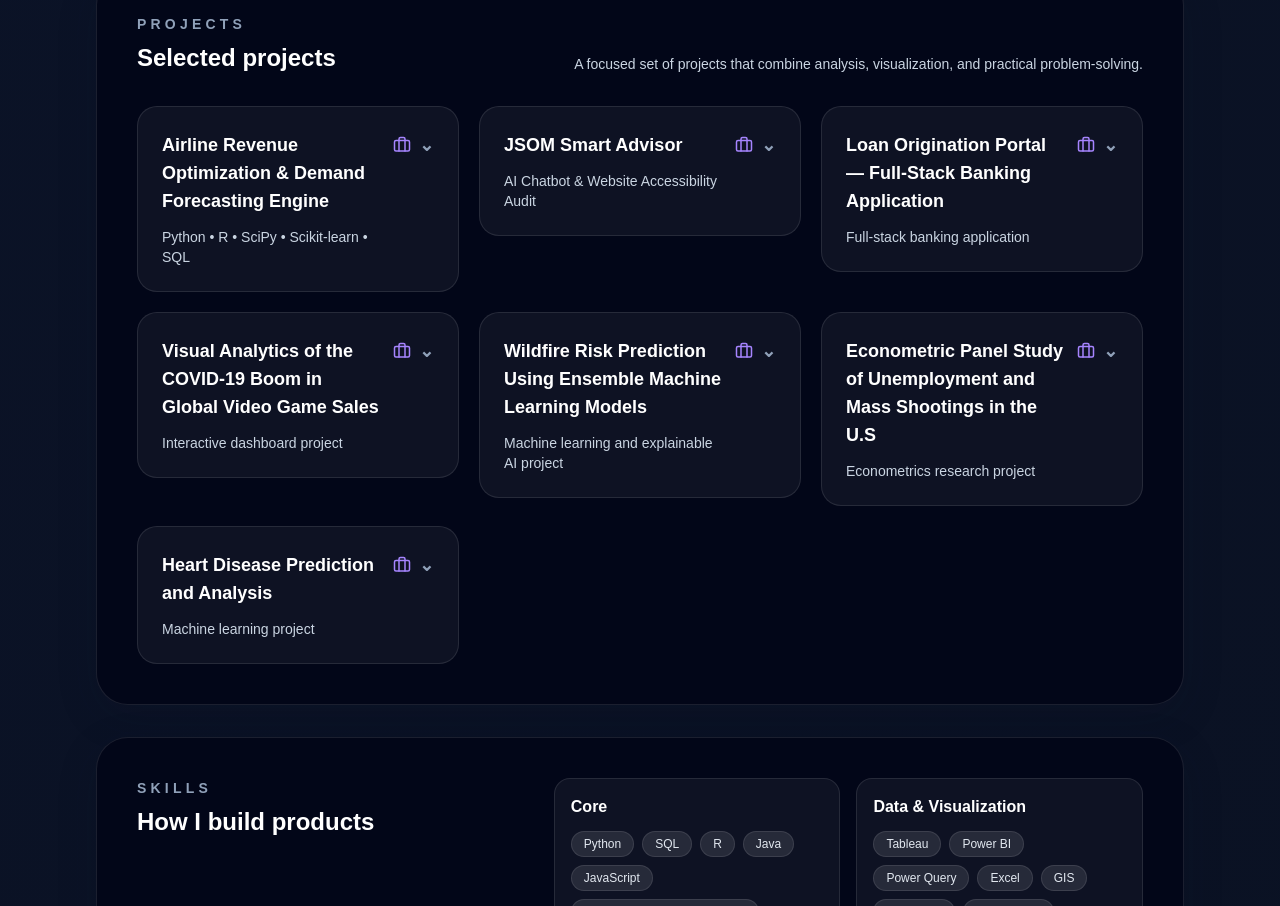
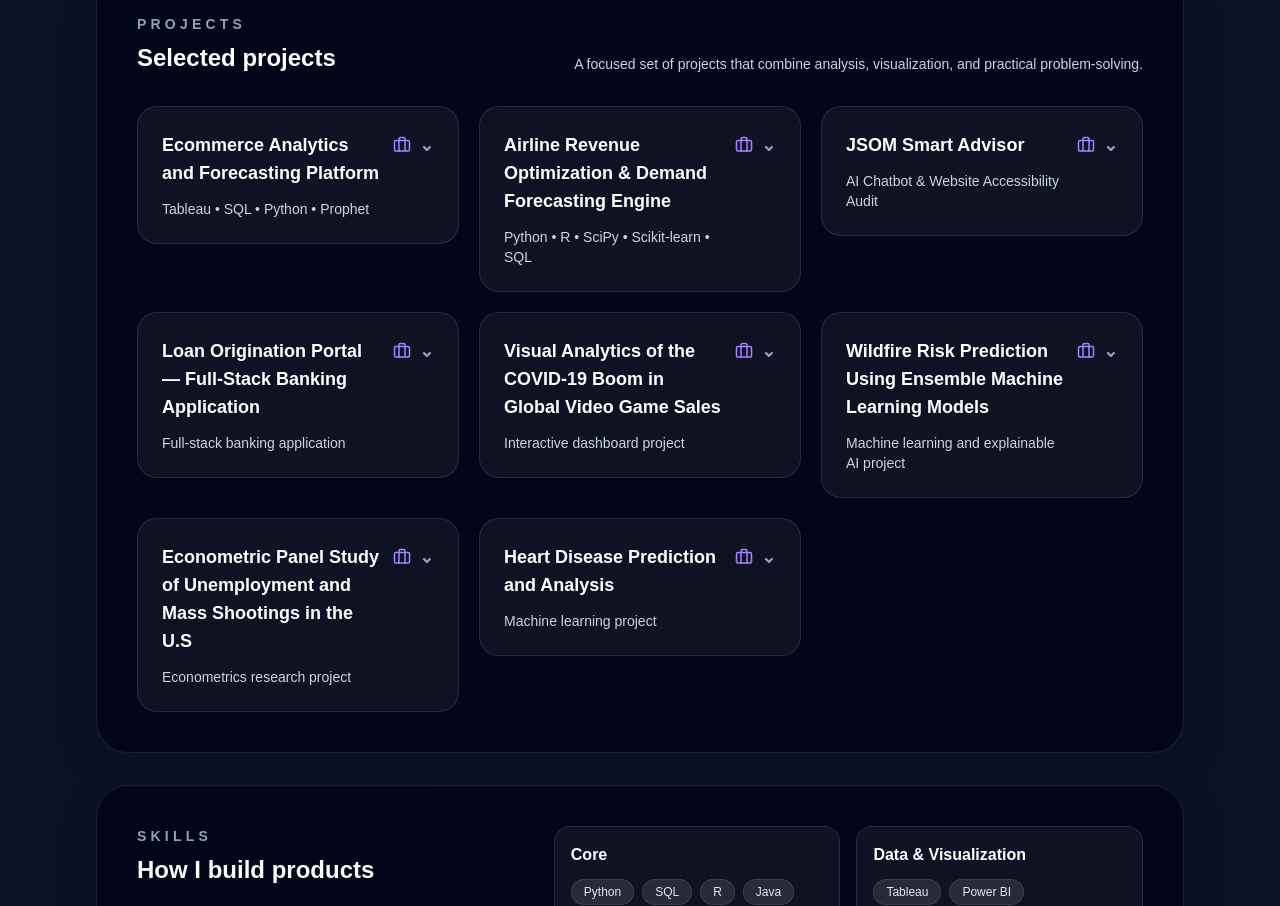
Before and after one commit to pramitjagate/portfolio, a Next.js app: page / in a window 1280 px wide. Shown: the part 2116-3022 px from the top of the page. Built offline with nearby package versions, Linux system fonts and the light colour scheme.

Commit message:
update project

```diff
--- a/app/page.tsx
+++ b/app/page.tsx
@@ -56,6 +56,15 @@ const experience = [
 ];
 
 const projects = [
+  {
+    title: "Ecommerce Analytics and Forecasting Platform",
+    role: "Tableau • SQL • Python • Prophet",
+    bullets: [
+      "Built an end-to-end analytics platform over a 222K order, 3.5 year dataset, modeling raw events into six SQL mart tables that feed three Tableau views for executive KPIs, customer concentration, and operations.",
+      "Benchmarked Prophet against SARIMAX and a naive baseline, landing 9.9% daily MAPE versus 16.9% naive and giving stakeholders a defensible planning number.",
+      "Designed a dual detector anomaly system on forecast residuals and fulfillment baselines that recovered all five injected incidents at a 0.72% false positive rate, gated by a 34 check validation suite.",
+    ],
+  },
   {
     title: "Airline Revenue Optimization & Demand Forecasting Engine",
     role: "Python • R • SciPy • Scikit-learn • SQL",
```
